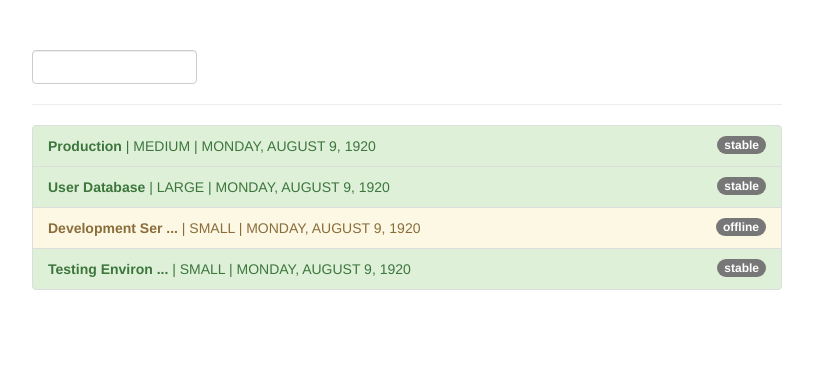
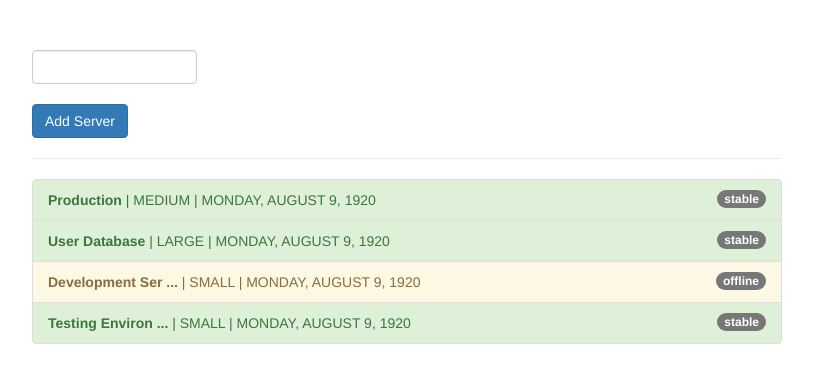
Before and after one commit to nklant/AngularPipes, an Angular app: page / in a window 1280 px wide. Shown: the top 382 px of the page, without its empty margins (233-1046 px from the left). Built offline with nearby package versions, Linux system fonts and the light colour scheme.

Commit message:
230. Pure and Impure Pipes (or: How to "fix" the Filter Pipe)

```diff
--- a/src/app/app.component.html
+++ b/src/app/app.component.html
@@ -4,6 +4,8 @@
       <div class="form-group row">
         <div class="col-xs-3">
           <input type="text" class="form-control" [(ngModel)]="filteredStatus">
+          <br>
+          <button type="button" class="btn btn-primary" (click)="onAddServer()">Add Server</button>
         </div>
       </div>
       <hr>
--- a/src/app/app.component.ts
+++ b/src/app/app.component.ts
@@ -32,7 +32,9 @@ export class AppComponent {
       started: new Date(15, 1, 2017)
     }
   ];
+
   filteredStatus = '';
+
   getStatusClasses(server: {instanceType: string, name: string, status: string, started: Date}) {
     return {
       'list-group-item-success': server.status === 'stable',
@@ -40,4 +42,13 @@ export class AppComponent {
       'list-group-item-danger': server.status === 'critical'
     };
   }
+
+  onAddServer() {
+    this.servers.push({
+      instanceType: 'small',
+      name: 'New Server',
+      status: 'stable',
+      started: new Date(15, 1, 2017)
+    });
+  }
 }
--- a/src/app/filter.pipe.ts
+++ b/src/app/filter.pipe.ts
@@ -1,7 +1,8 @@
 import { Pipe, PipeTransform } from '@angular/core';
 
 @Pipe({
-  name: 'filter'
+  name: 'filter',
+  pure: false // might lead into performance issues if the list is too long
 })
 export class FilterPipe implements PipeTransform {
 
```
